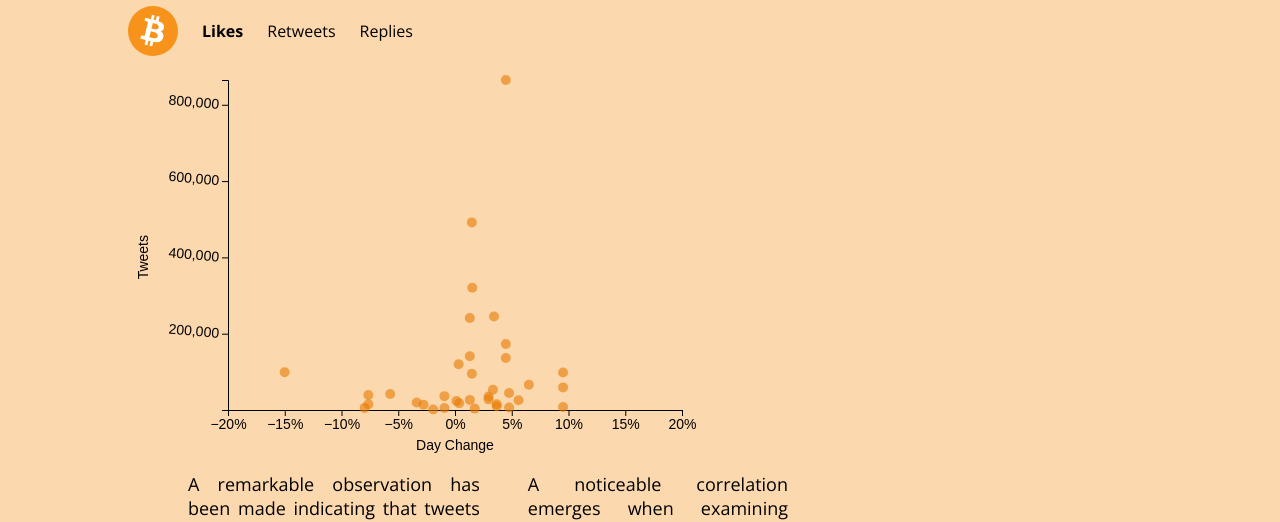
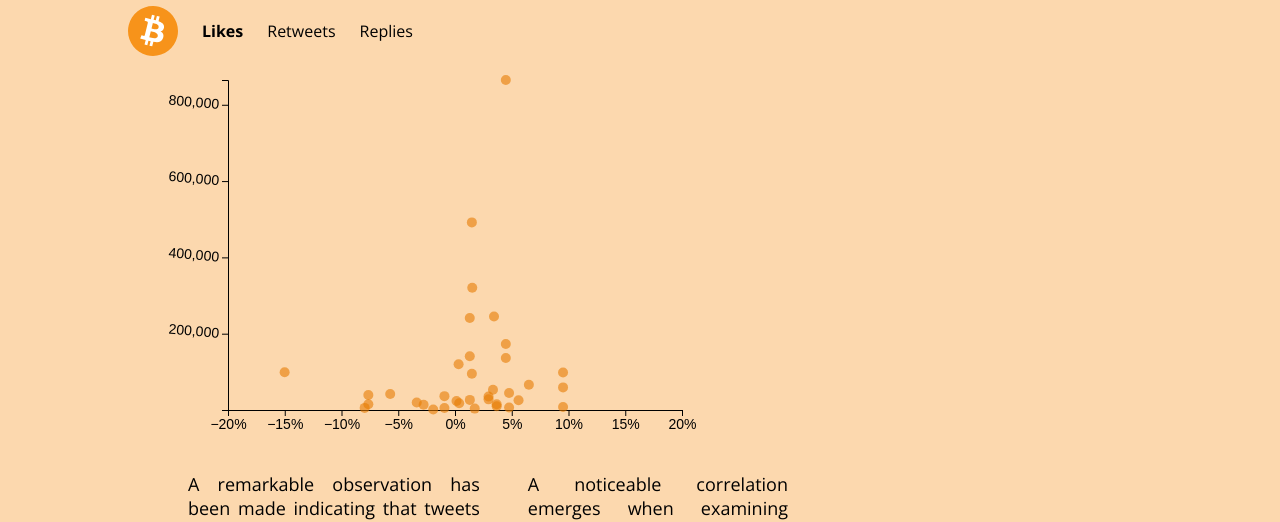
Before and after one commit to HTD2k1/Elon-Twitter-Tracker-DSDV, a React (Vite) app in the folder visualization/: page /ranking in a window 1280 px wide. Shown: the part 158-680 px from the top of the page. Built offline with nearby package versions, Linux system fonts and the light colour scheme.

Commit message:
Fix color belong to header

```diff
--- a/visualization/src/components/engagementRanking/EngagementRanking.jsx
+++ b/visualization/src/components/engagementRanking/EngagementRanking.jsx
@@ -22,19 +22,20 @@ const EngagementRanking = ({ tweets, selectedDataset }) => {
 
   const [selectedMetric, setSelectedMetric] = useState("nlikes");
   const [dataset, setSelectedDataset] = useState("");
-  const [color, setColor] = useState("#e67b02");
 
   useEffect(() => {
     setSelectedDataset(selectedDataset);
+    if (!rankingRef.current) return;
+    const svg = d3.select(rankingRef.current);
     switch (selectedDataset) {
       case "Bitcoin":
-        setColor("#e67b02");
+        svg.attr("fill", "#e67b02");
         break;
       case "Dogecoin":
-        setColor("#b59204");
+        svg.attr("fill", "#b59204");
         break;
       case "Tesla":
-        setColor("#d40a02");
+        svg.attr("fill", "#d40a02");
         break;
       default:
         break;
@@ -87,7 +88,7 @@ const EngagementRanking = ({ tweets, selectedDataset }) => {
         .text(label)
         .attr("x", margin.left + (width - margin.left - margin.right) / 2)
         .attr("y", 40)
-        .attr("fill", "currentColor");
+    /* .attr("fill", "currentColor"); */
 
     const y = d3
       .scaleLinear()
@@ -109,7 +110,7 @@ const EngagementRanking = ({ tweets, selectedDataset }) => {
           -(margin.top + (height - margin.top - margin.bottom) / 2) + 10
         )
         .attr("y", -80)
-        .attr("fill", "currentColor");
+      /* .attr("fill", "currentColor"); */
 
       g.selectAll("g.tick text").attr("transform", "rotate(5)");
     };
@@ -177,7 +178,7 @@ const EngagementRanking = ({ tweets, selectedDataset }) => {
       .attr("class", "tweetcircle")
       .attr("id", (d) => "tweetid" + d.id)
       .attr("r", 5)
-      .style("fill", color)
+      /* .style("fill", "black") */
       .style("opacity", 0)
       .style("cursor", "pointer")
       // these have to be functions to use the this keyword
```
